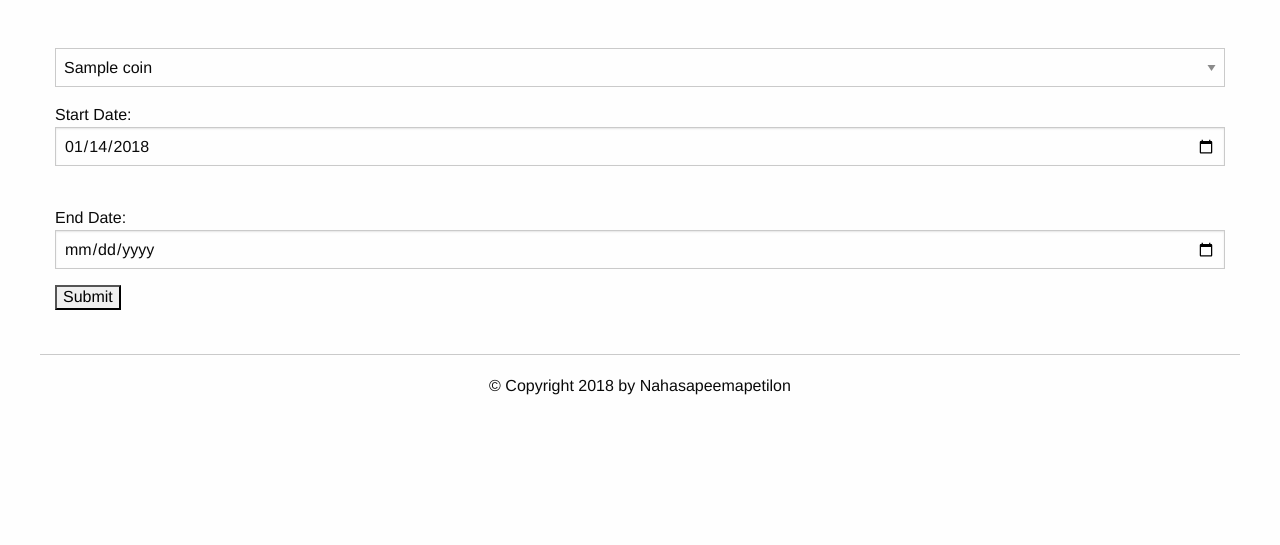
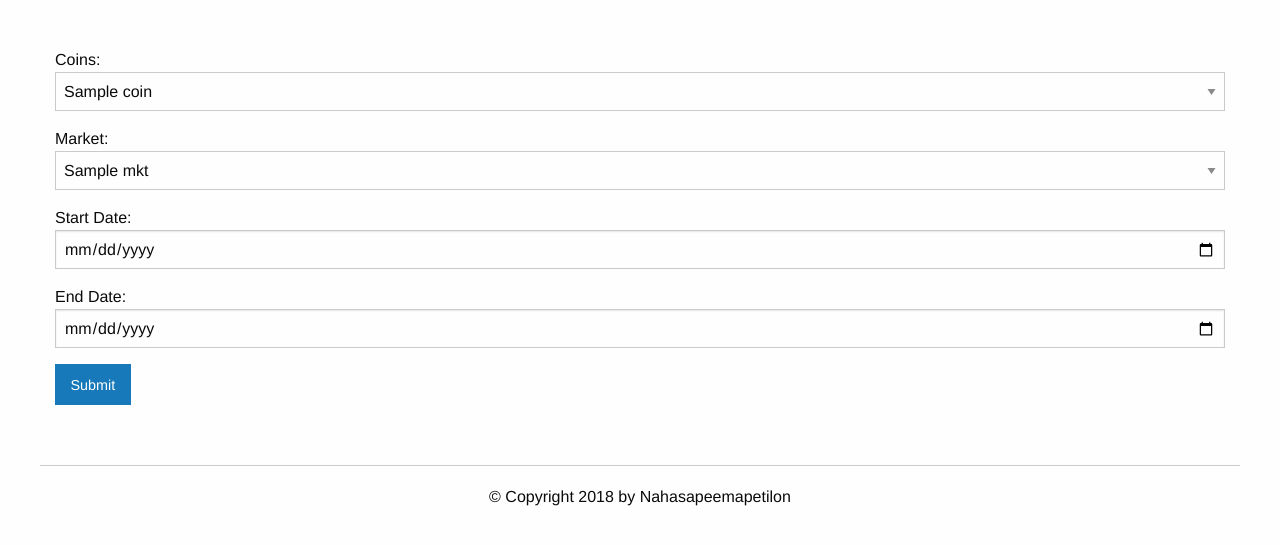
Before and after one commit to adil11111/SDFP, a Flask app: template templates/prices.html in a window 1280 px wide. Shown: the part 54-599 px from the top of the page. Run offline with Flask 2, Linux system fonts and the light colour scheme; the template is opened without the code that fills it: most values are stand-ins (such as "Sample title", 1, 10 or a date in 2020); parts of the project's set-up code (start-up, migrations or seed data) failed here and were passed over; some libraries are stand-ins or nearby versions.

Commit message:
hidden type, display chart list, unsure where goes

```diff
--- a/app.py
+++ b/app.py
@@ -201,8 +201,16 @@ def coins():
 
 @app.route("/prices")
 def prices():
-    coins=crypto.list_coins()
-    return render_template('prices.html', notLoggedIn=noUser(), coins=coins)
+    t=request.args.get('type')
+    market=[]
+    if t==None:
+        coins=crypto.list_coins()
+    elif t =="ex":
+        coins=[]#exchanges
+        market=[]#market
+    else:#candlestick
+        coins=[]
+    return render_template('prices.html', notLoggedIn=noUser(), coins=coins, market=market)
 
 if __name__=="__main__":
     app.debug=True
--- a/templates/charts.html
+++ b/templates/charts.html
@@ -15,7 +15,7 @@
   End Date:<br>
   <input type="date" name="end"
 	 min="2018-01-14">
-  <input type="submit">
+  <input class="button" type="submit">
 
 </form>
 
@@ -30,13 +30,13 @@
     </div></div>
     <div class="cell small-4 large-4"><div class="card">
 	<div class="card-divider">
-	  <h4><a href="#">Exchange </a></h4>
+	  <h4><a href="/prices?type=ex">Exchange </a></h4>
 	</div>
 
     </div></div>
     <div class="cell small-4 large-4"><div class="card">
 	<div class="card-divider">
-	  <h4><a href="#">Candlesticks </a></h4>
+	  <h4><a href="/prices?type=can">Candlesticks </a></h4>
 	</div>
     </div></div>
   </div>
--- a/templates/forum.html
+++ b/templates/forum.html
@@ -25,7 +25,7 @@
 </table>
 
 <form action="/mkthr" method="POST">
-  <input type="radio" name="topic" value={{topic}} checked><b>{{topic}}</b></input>
+  <input type="hidden" name="topic" value={{topic}}>
   <input type="text" name="initPost" placeholder="ask a question">
   <input class="button" type="submit" value="Submit">
 </form>
--- a/templates/prices.html
+++ b/templates/prices.html
@@ -8,20 +8,29 @@
 
 <div class="grid-container">
 <form action="/chart" method="POST">
-  <select name="coin">
+
+  Coins:<select name="coin">
     {% for coin in coins %}
     <option value={{coin}}>{{coin}}</option>
     {% endfor %}
   </select>
+
+  {% if market %}
+  Market:<select name="mkt">
+    {% for mkt in market %}
+    <option value={{mkt}}>{{mkt}}</option>
+    {% endfor %}
+  </select>
+  {% endif %}
+
   Start Date:<br>
   <input type="date" name="start"
-       value="2018-01-14"
+
 	 min="2018-01-14">
-  <br>
   End Date:<br>
   <input type="date" name="end"
 	 min="2018-01-14">
-  <input type="submit">
+  <input class="button" type="submit">
 
 </form>
 </div>
--- a/templates/thread.html
+++ b/templates/thread.html
@@ -23,8 +23,9 @@
 	<div class="reveal " data-toggle="addPost" id="addPost" data-reveal data-open data-close-on-click=false>
 	  <p class="lead"> Please enter desired content</p>
 	  <form action="/addPost" method="POST">
-	    <input type="radio" name="id" value={{threadID}} checked><b>{{threadID}}</b></input>
-	    <textarea wrap="hard" name="post">{{post[0]}}:</textarea>
+	    <input type="hidden" name="id" value={{threadID}}>
+	    Replying to {{post[0]}}:
+	    <textarea wrap="hard" name="post">@{{post[0]}}:</textarea>
 
 	    <input class="button" name="submit" type="submit">
 	  </form>
```
